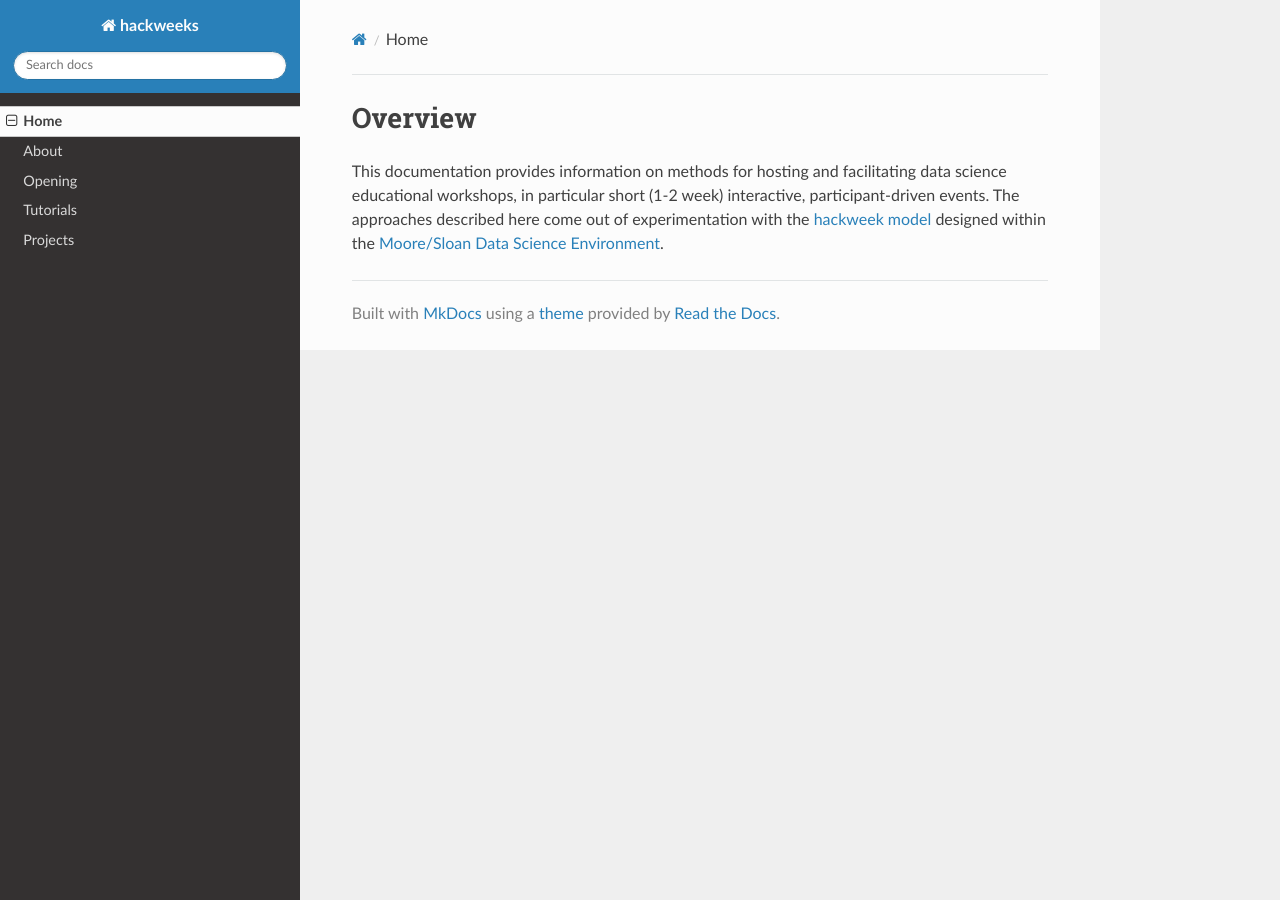
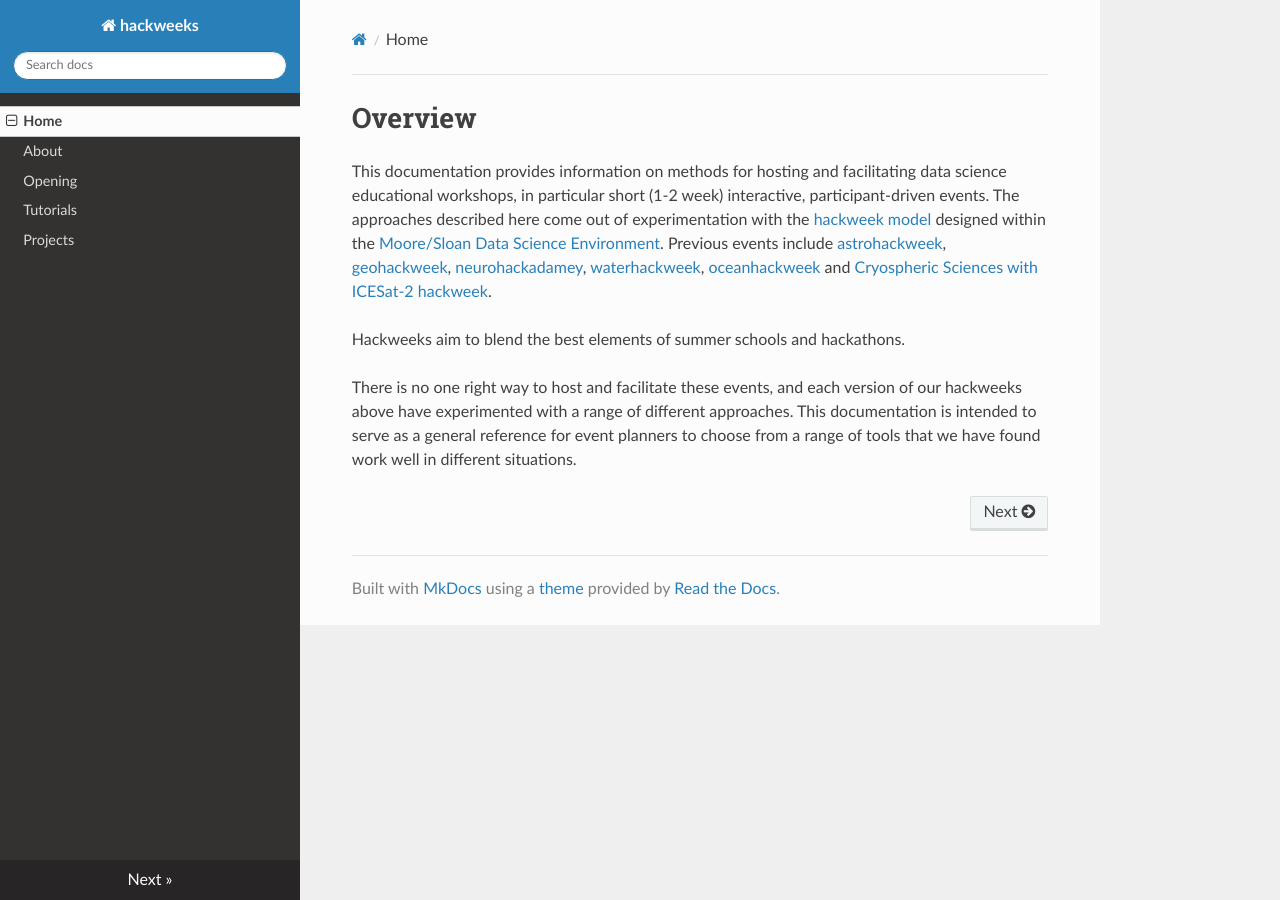
Before and after one commit to uwescience/hackweek-facilitation, an MkDocs documentation site: the page built from docs/index.md, in a window 1280 px wide. Built offline with MkDocs 1.6.1, drawn with Linux system fonts in a browser that asks for light colours; nearby versions of some CDN libraries.

Commit message:
initial commit

```diff
--- a/docs/index.md
+++ b/docs/index.md
@@ -1,3 +1,7 @@
 # Overview
 
-This documentation provides information on methods for hosting and facilitating data science educational workshops, in particular short (1-2 week) interactive, participant-driven events. The approaches described here come out of experimentation with the [hackweek model](https://www.pnas.org/content/115/36/8872.short) designed within the [Moore/Sloan Data Science Environment](http://msdse.org/).
+This documentation provides information on methods for hosting and facilitating data science educational workshops, in particular short (1-2 week) interactive, participant-driven events. The approaches described here come out of experimentation with the [hackweek model](https://www.pnas.org/content/115/36/8872.short) designed within the [Moore/Sloan Data Science Environment](http://msdse.org/). Previous events include [astrohackweek](https://astrohackweek.org), [geohackweek](https://geohackweek.github.io), [neurohackadamey](https://neurohackademy.org), [waterhackweek](https://waterhackweek.github.io), [oceanhackweek](https://oceanhackweek.github.io) and [Cryospheric Sciences with ICESat-2 hackweek](https://icesat-2hackweek.github.io).
+
+Hackweeks aim to blend the best elements of summer schools and hackathons.
+
+There is no one right way to host and facilitate these events, and each version of our hackweeks above have experimented with a range of different approaches. This documentation is intended to serve as a general reference for event planners to choose from a range of tools that we have found work well in different situations.
```
Also changed, not shown: docs/opening.md (added, +11 -0 lines), docs/projects.md (added, +11 -0 lines), docs/tutorials.md (added, +13 -0 lines).
